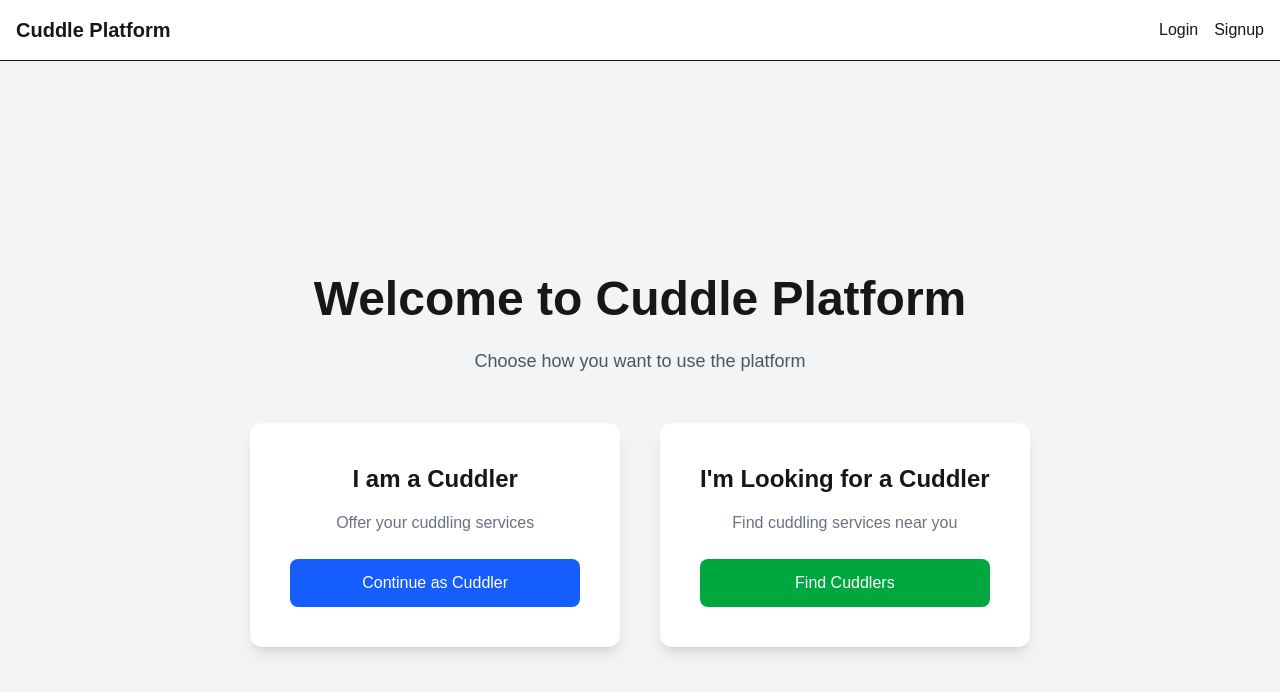
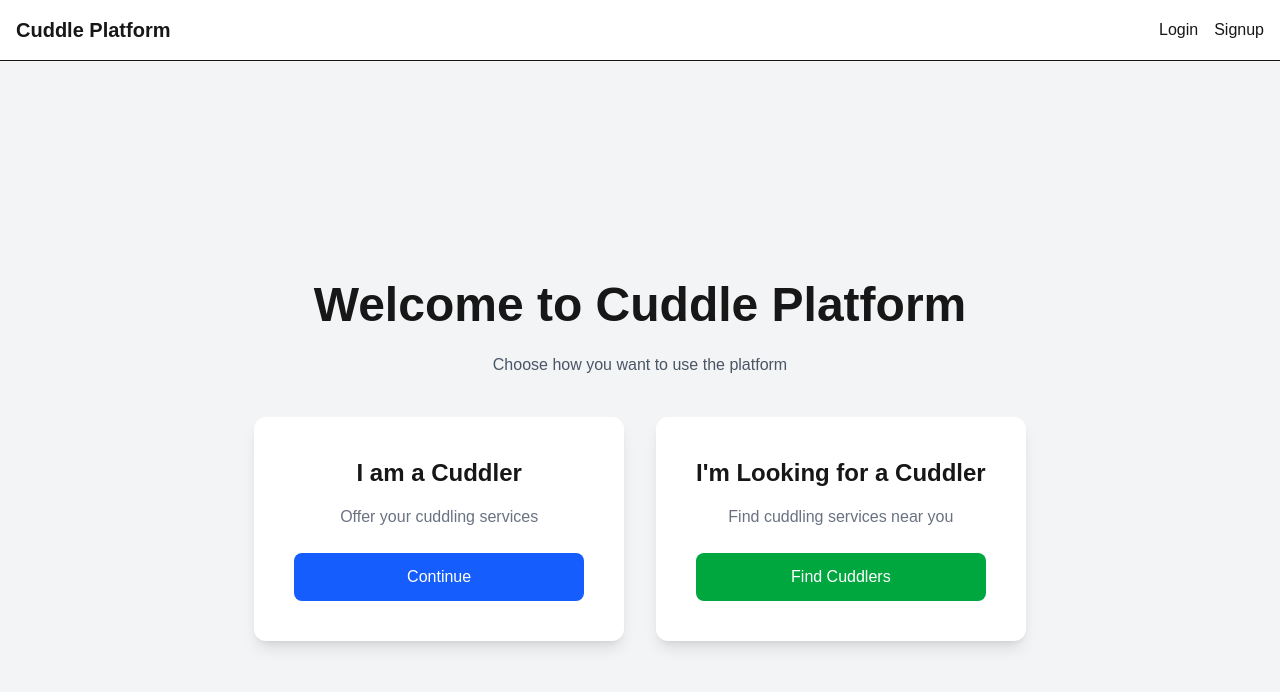
Before and after one commit to ph-robles/cuddle-platform, a Next.js app: page / in a window 1280 px wide. Shown: the top 692 px of the page. Built offline with nearby package versions, Linux system fonts and the light colour scheme; no server answers.

Commit message:
fix landing page

```diff
--- a/app/page.tsx
+++ b/app/page.tsx
@@ -3,63 +3,49 @@
 import { motion } from "framer-motion"
 import { useRouter } from "next/navigation"
 import { supabase } from "../lib/supabase"
-import { useState } from "react"
 
 export default function Home(){
 
   const router = useRouter()
 
-  const [loading,setLoading] = useState(false)
-
-  async function handleCuddler(){
-
-    setLoading(true)
+  async function goCuddler(){
 
     const { data } = await supabase.auth.getUser()
 
-    const user = data?.user
-
-    if(!user){
+    if(data?.user){
+      router.push("/dashboard")
+    }else{
       router.push("/login")
-      return
     }
-
-    router.push("/dashboard")
 
   }
 
-  function handleClient(){
-
+  function goClient(){
     router.push("/explore")
-
   }
 
   return(
 
     <main className="min-h-screen flex items-center justify-center bg-gray-100">
 
-      <div className="max-w-4xl text-center px-6">
+      <div className="max-w-4xl text-center">
 
         <motion.h1
           initial={{opacity:0,y:-20}}
           animate={{opacity:1,y:0}}
-          transition={{duration:0.6}}
           className="text-5xl font-bold mb-6"
         >
           Welcome to Cuddle Platform
         </motion.h1>
 
-        <p className="text-gray-600 mb-12 text-lg">
+        <p className="text-gray-600 mb-10">
           Choose how you want to use the platform
         </p>
 
-        <div className="grid md:grid-cols-2 gap-10">
-
-          {/* CUDDLER */}
+        <div className="grid md:grid-cols-2 gap-8">
 
           <motion.div
             whileHover={{scale:1.05}}
-            whileTap={{scale:0.95}}
             className="bg-white p-10 rounded-xl shadow-lg"
           >
 
@@ -72,20 +58,16 @@ export default function Home(){
             </p>
 
             <button
-              onClick={handleCuddler}
-              disabled={loading}
-              className="bg-blue-600 text-white px-6 py-3 rounded-lg hover:bg-blue-700 transition w-full"
+              onClick={goCuddler}
+              className="bg-blue-600 text-white px-6 py-3 rounded-lg w-full hover:bg-blue-700"
             >
-              {loading ? "Checking login..." : "Continue as Cuddler"}
+              Continue
             </button>
 
           </motion.div>
 
-          {/* CLIENT */}
-
           <motion.div
             whileHover={{scale:1.05}}
-            whileTap={{scale:0.95}}
             className="bg-white p-10 rounded-xl shadow-lg"
           >
 
@@ -98,8 +80,8 @@ export default function Home(){
             </p>
 
             <button
-              onClick={handleClient}
-              className="bg-green-600 text-white px-6 py-3 rounded-lg hover:bg-green-700 transition w-full"
+              onClick={goClient}
+              className="bg-green-600 text-white px-6 py-3 rounded-lg w-full hover:bg-green-700"
             >
               Find Cuddlers
             </button>
--- a/app/register/page.tsx
+++ b/app/register/page.tsx
@@ -4,52 +4,53 @@ import { useState } from "react"
 import { supabase } from "../../lib/supabase"
 import { useRouter } from "next/navigation"
 
-export default function Register() {
+export default function Register(){
 
   const router = useRouter()
 
-  const [name, setName] = useState("")
-  const [city, setCity] = useState("")
-  const [state, setState] = useState("")
-  const [bio, setBio] = useState("")
-  const [price, setPrice] = useState("")
-  const [photo, setPhoto] = useState<File | null>(null)
+  const [name,setName] = useState("")
+  const [city,setCity] = useState("")
+  const [state,setState] = useState("")
+  const [bio,setBio] = useState("")
+  const [price,setPrice] = useState("")
+  const [photo,setPhoto] = useState<File | null>(null)
 
-  async function handleSubmit(e: any) {
+  async function handleSubmit(e:any){
 
     e.preventDefault()
 
-    const { data: userData } = await supabase.auth.getUser()
+    const { data } = await supabase.auth.getUser()
 
-    const user = userData?.user
+    const user = data?.user
 
-    if (!user) {
+    if(!user){
       alert("You must be logged in")
       return
     }
 
-    let photoUrl = ""
+    let photo_url = ""
 
-    if (photo) {
+    if(photo){
 
       const fileName = `${Date.now()}-${photo.name}`
 
-      const { error: uploadError } = await supabase
+      const { error:uploadError } = await supabase
         .storage
         .from("cuddler-photos")
         .upload(fileName, photo)
 
-      if (uploadError) {
-        alert("Upload failed")
+      if(uploadError){
+        console.log(uploadError)
+        alert("Photo upload failed")
         return
       }
 
-      const { data } = supabase
+      const { data:urlData } = supabase
         .storage
         .from("cuddler-photos")
         .getPublicUrl(fileName)
 
-      photoUrl = data.publicUrl
+      photo_url = urlData.publicUrl
 
     }
 
@@ -61,12 +62,13 @@ export default function Register() {
         state,
         bio,
         price,
-        photo_url: photoUrl,
-        user_id: user.id
+        photo_url,
+        user_id:user.id
       })
 
-    if (error) {
-      alert("Error creating profile")
+    if(error){
+      console.log(error)
+      alert("Error saving profile")
       return
     }
 
@@ -74,7 +76,7 @@ export default function Register() {
 
   }
 
-  return (
+  return(
 
     <main className="max-w-xl mx-auto p-10">
 
@@ -88,35 +90,35 @@ export default function Register() {
           placeholder="Name"
           className="border p-3 w-full rounded"
           value={name}
-          onChange={(e) => setName(e.target.value)}
+          onChange={(e)=>setName(e.target.value)}
         />
 
         <input
           placeholder="City"
           className="border p-3 w-full rounded"
           value={city}
-          onChange={(e) => setCity(e.target.value)}
+          onChange={(e)=>setCity(e.target.value)}
         />
 
         <input
           placeholder="State"
           className="border p-3 w-full rounded"
           value={state}
-          onChange={(e) => setState(e.target.value)}
+          onChange={(e)=>setState(e.target.value)}
         />
 
         <textarea
           placeholder="Bio"
           className="border p-3 w-full rounded"
           value={bio}
-          onChange={(e) => setBio(e.target.value)}
+          onChange={(e)=>setBio(e.target.value)}
         />
 
         <input
           placeholder="Price per hour"
           className="border p-3 w-full rounded"
           value={price}
-          onChange={(e) => setPrice(e.target.value)}
+          onChange={(e)=>setPrice(e.target.value)}
         />
 
         <div>
@@ -128,17 +130,13 @@ export default function Register() {
           <input
             type="file"
             accept="image/*"
-            onChange={(e) => setPhoto(e.target.files?.[0] || null)}
+            onChange={(e)=>setPhoto(e.target.files?.[0] || null)}
             className="border p-3 w-full rounded"
           />
 
-          <p className="text-sm text-gray-500 mt-1">
-            This photo will appear on your public profile
-          </p>
-
         </div>
 
-        <button className="bg-blue-600 text-white px-6 py-3 rounded">
+        <button className="bg-blue-600 text-white px-6 py-3 rounded w-full">
           Create Profile
         </button>
 
```
